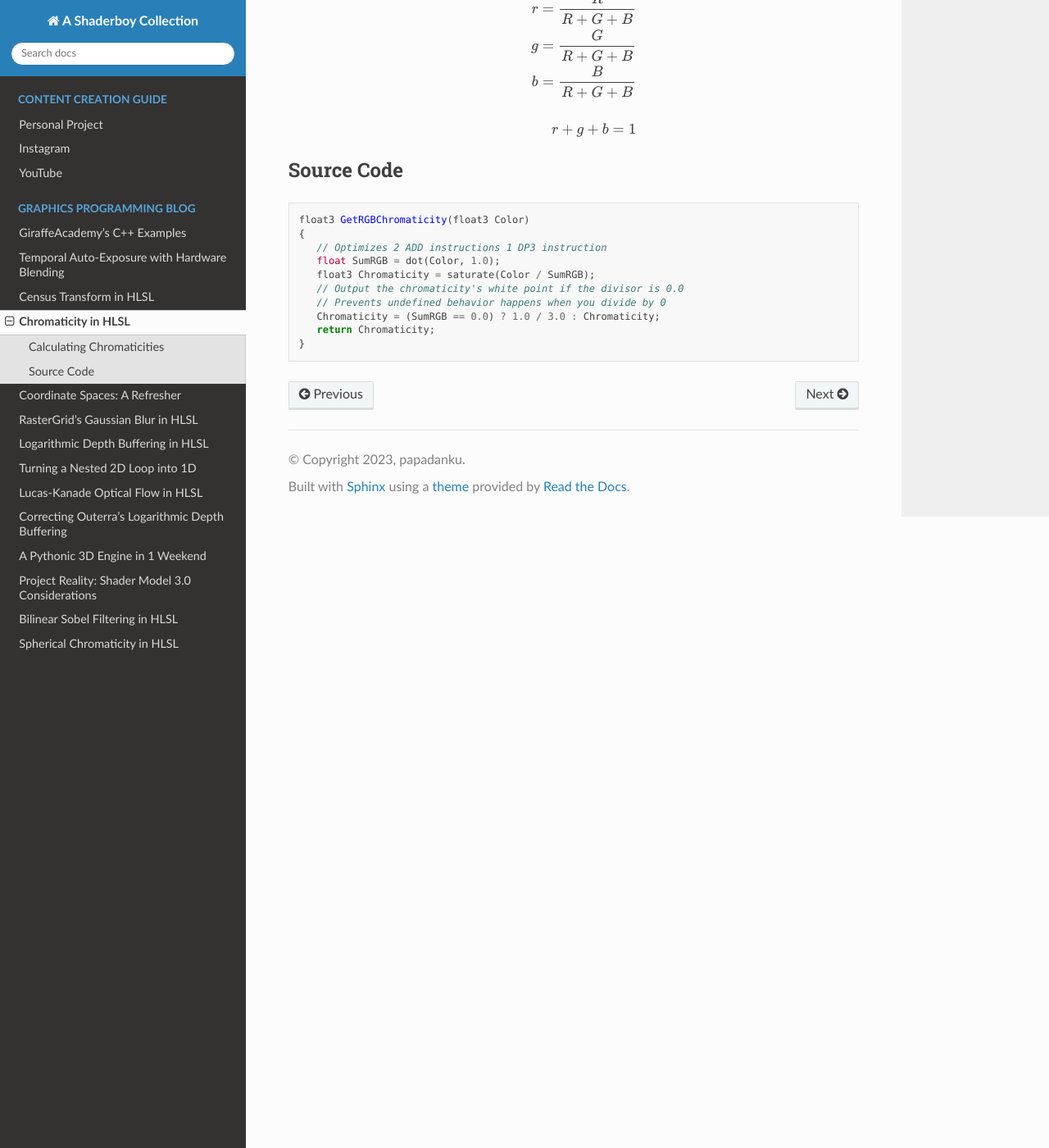
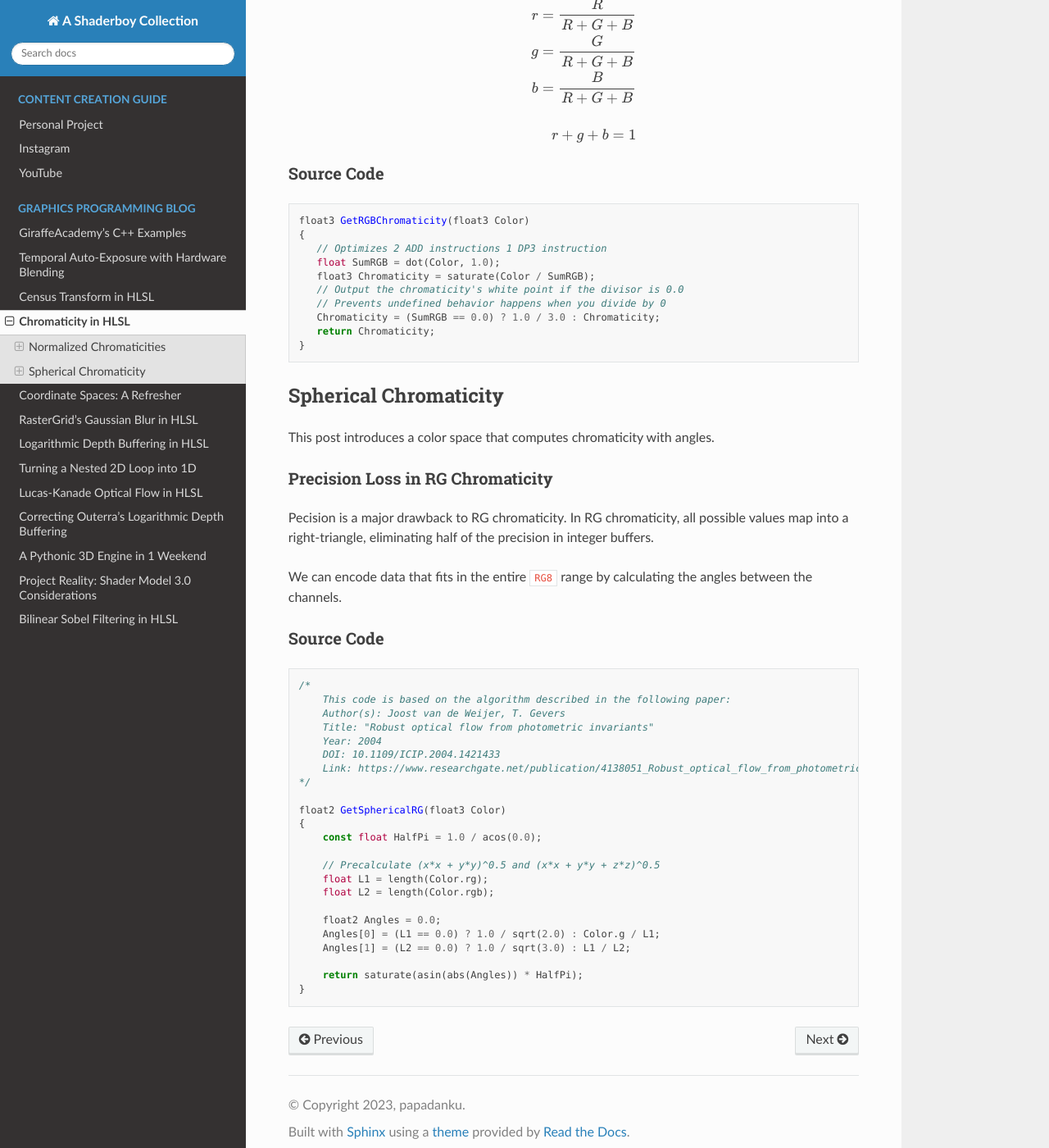
Before and after one commit to papadanku/papadanku.github.io, a Sphinx documentation site: the page built from docs/source/blog/chromaticity.rst, in a window 1280 px wide and 1400 px high, scrolled down 919 px. Shown: the whole window at 82% size. Built offline with Sphinx 7.4.7 and the Read the Docs theme 2.0.0, drawn with Linux system fonts in a browser that asks for light colours; some of the changed text lies outside the part shown.

Commit message:
Updated chroma pages

```diff
--- a/docs/source/blog/chromaticity.rst
+++ b/docs/source/blog/chromaticity.rst
@@ -4,8 +4,8 @@ Chromaticity in HLSL
 
 Images often represent color in 3 channels: ``(R, G, B)`` - red, green, and blue. You can represent ``(R, G, B)`` in any range. For this post, the range is a minimum of **0.0** and a maximum of **1.0**.
 
-Calculating Chromaticities
---------------------------
+Normalized Chromaticities
+-------------------------
 
 Formula (Chromaticity)
    .. math::
@@ -16,15 +16,15 @@ Formula (Chromaticity)
       \\
       r+g+b = 1
 
-Output :math:`(r,g,b)`
-   :(1.0, 0.0, 0.0): 100% red
-   :(0.0, 1.0, 0.0): 100% green
-   :(0.0, 0.0, 1.0): 100% blue
+   Output :math:`(r,g,b)`
+      :(1.0, 0.0, 0.0): 100% red
+      :(0.0, 1.0, 0.0): 100% green
+      :(0.0, 0.0, 1.0): 100% blue
 
-Output :math:`(r,g)`
-   :\(1.0, 0.0\): 100% red
-   :\(0.0, 1.0\): 100% green
-   :\(0.0, 0.0\): 100% blue
+   Output :math:`(r,g)`
+      :\(1.0, 0.0\): 100% red
+      :\(0.0, 1.0\): 100% green
+      :\(0.0, 0.0\): 100% blue
 
 Formula (White-Point)
    .. math::
@@ -40,7 +40,7 @@ Formula (White-Point)
       r+g+b = 1
 
 Source Code
------------
+^^^^^^^^^^^
 
 .. code-block:: c
 
@@ -54,3 +54,44 @@ Source Code
       Chromaticity = (SumRGB == 0.0) ? 1.0 / 3.0 : Chromaticity;
       return Chromaticity;
    }
+
+Spherical Chromaticity
+----------------------
+
+This post introduces a color space that computes chromaticity with angles.
+
+Precision Loss in RG Chromaticity
+^^^^^^^^^^^^^^^^^^^^^^^^^^^^^^^^^
+
+Pecision is a major drawback to RG chromaticity. In RG chromaticity, all possible values map into a right-triangle, eliminating half of the precision in integer buffers.
+
+We can encode data that fits in the entire ``RG8`` range by calculating the angles between the channels.
+
+Source Code
+^^^^^^^^^^^
+
+.. code-block:: c
+
+    /*
+        This code is based on the algorithm described in the following paper:
+        Author(s): Joost van de Weijer, T. Gevers
+        Title: "Robust optical flow from photometric invariants"
+        Year: 2004
+        DOI: 10.1109/ICIP.2004.1421433
+        Link: https://www.researchgate.net/publication/4138051_Robust_optical_flow_from_photometric_invariants
+    */
+
+    float2 GetSphericalRG(float3 Color)
+    {
+        const float HalfPi = 1.0 / acos(0.0);
+
+        // Precalculate (x*x + y*y)^0.5 and (x*x + y*y + z*z)^0.5
+        float L1 = length(Color.rg);
+        float L2 = length(Color.rgb);
+
+        float2 Angles = 0.0;
+        Angles[0] = (L1 == 0.0) ? 1.0 / sqrt(2.0) : Color.g / L1;
+        Angles[1] = (L2 == 0.0) ? 1.0 / sqrt(3.0) : L1 / L2;
+
+        return saturate(asin(abs(Angles)) * HalfPi);
+    }
```
Also changed, not shown: docs/source/blog/spherical.rst (deleted, +0 -41 lines).
